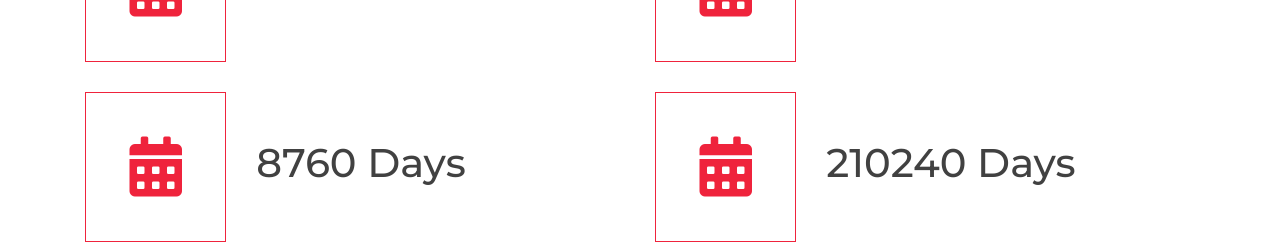
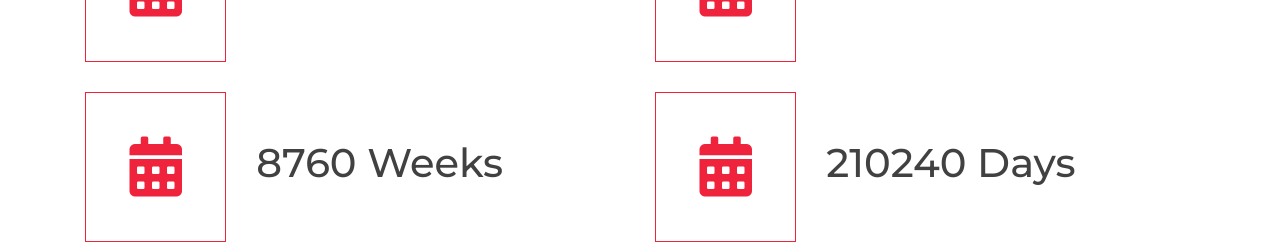
Before and after one commit to happybirthdaygowri/happybirthdaygowri.github.io, a plain HTML site: page index.html in a window 1280 px wide. Shown: the part 1260-1504 px from the top of the page. Drawn offline with nearby package versions, Linux system fonts and the light colour scheme.

Commit message:
Update index.html
changed Days to weeks

```diff
--- a/index.html
+++ b/index.html
@@ -168,7 +168,7 @@
                             </div>
                             <div class="service-text">
                                  <p>
-                                    <h1 class="display-5">8760 Days</h1>
+                                    <h1 class="display-5">8760 Weeks</h1>
                                 </p>
                             </div>
                         </div>
```
